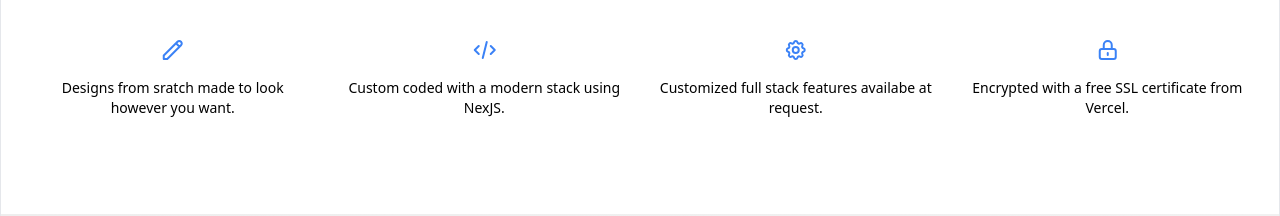
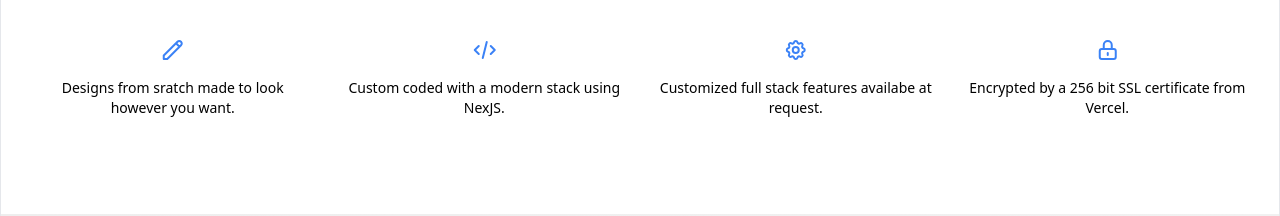
Before and after one commit to duris/website, a Next.js app: page / in a window 1280 px wide. Shown: the part 598-814 px from the top of the page. Built offline with nearby package versions, Linux system fonts and the light colour scheme.

Commit message:
Features adjustment

```diff
--- a/src/pages/index.tsx
+++ b/src/pages/index.tsx
@@ -65,7 +65,7 @@ const Home: NextPage = () => {
           <span><h2></h2><PencilIcon className="fIcon"/><div className="feature">Designs from sratch made to look however you want.</div></span>
           <span><h2></h2><CodeIcon className="fIcon"/><div className="feature">Custom coded with a modern stack using NexJS.</div></span>
           <span><h2> </h2><CogIcon className="fIcon"/><div className="feature">Customized full stack features availabe at request.</div></span>
-          <span><h2> </h2><LockClosedIcon className="fIcon"/><div className="feature">Encrypted with a free SSL certificate from Vercel.</div></span>
+          <span><h2> </h2><LockClosedIcon className="fIcon"/><div className="feature">Encrypted by a 256 bit SSL certificate from Vercel.</div></span>
 
         </div>
 
```
